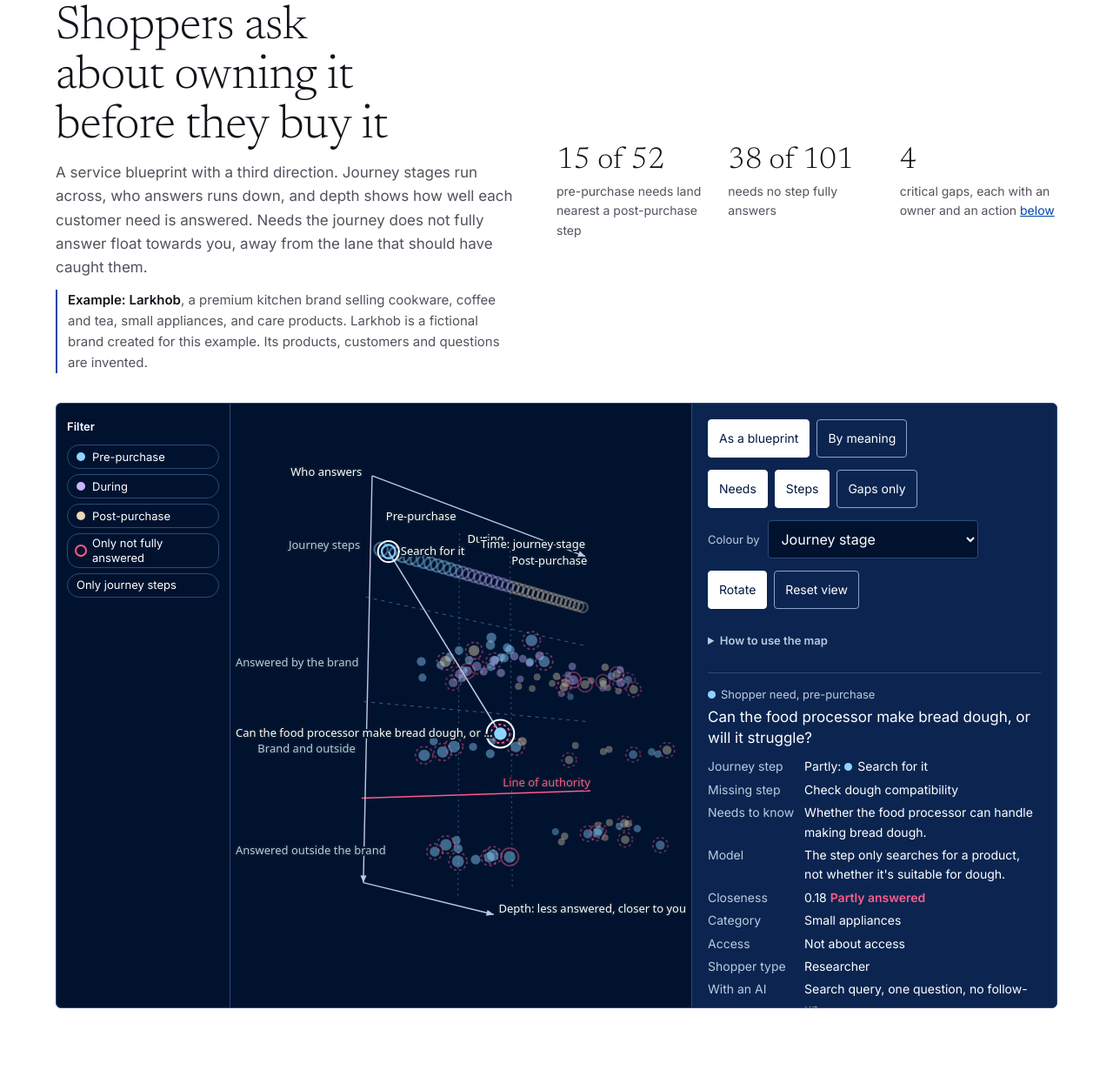
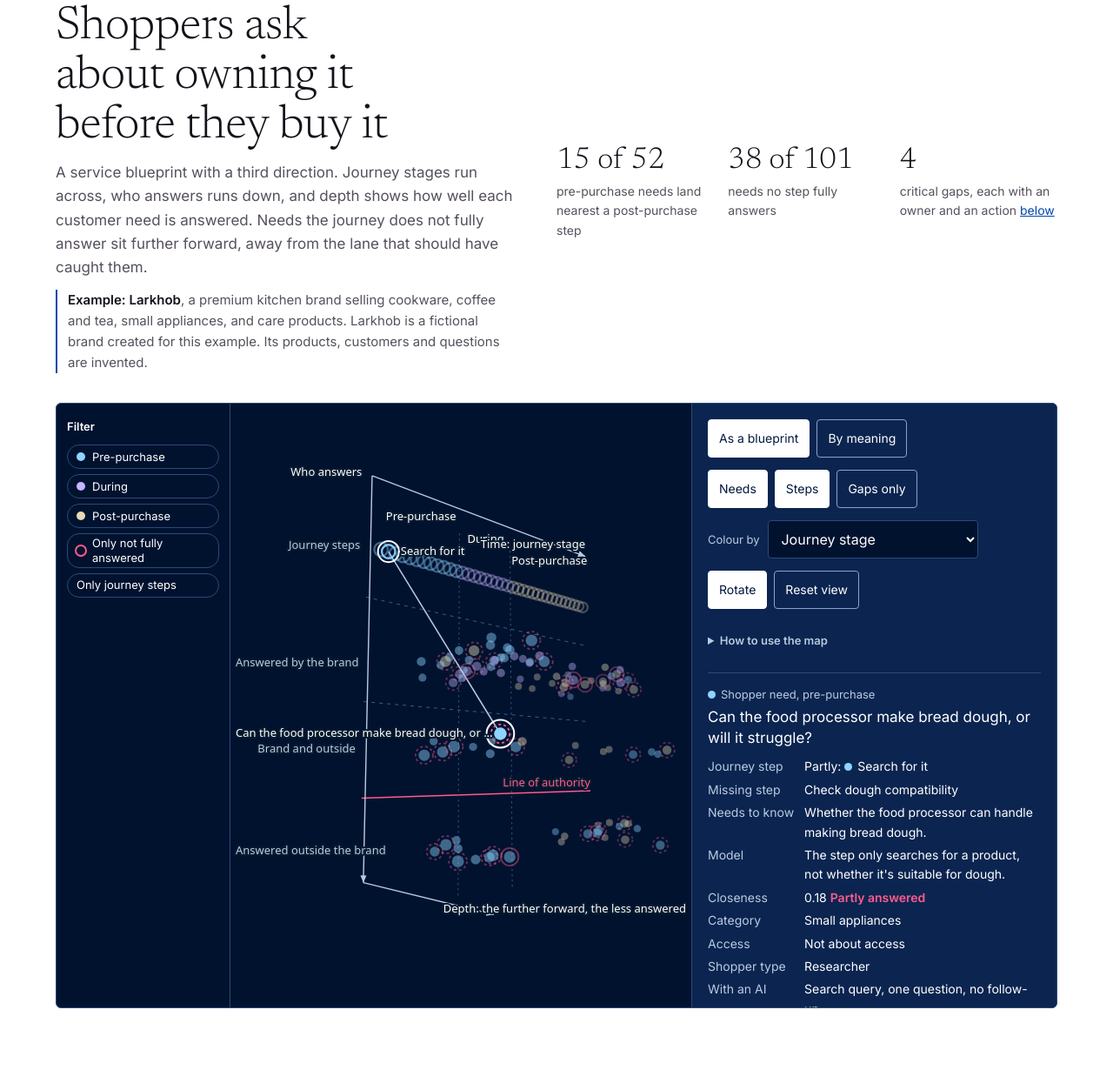
Before and after one commit to AlessandroZulberti/intent-map, a plain HTML site: page index.html in a window 1280 px wide. Shown: the part 48-1301 px from the top of the page at 87% size. Drawn offline with Linux system fonts and the light colour scheme.

Commit message:
Depth wording without "you"

```diff
--- a/index.html
+++ b/index.html
@@ -190,7 +190,7 @@ details.acc.mini>summary::before{border-color:var(--pre)}
   <div class="top">
    <div>
     <h1 id="t">Shoppers ask about owning it before they buy it</h1>
-    <p class="lede">A service blueprint with a third direction. Journey stages run across, who answers runs down, and depth shows how well each customer need is answered. Needs the journey does not fully answer float towards you, away from the lane that should have caught them.</p>
+    <p class="lede">A service blueprint with a third direction. Journey stages run across, who answers runs down, and depth shows how well each customer need is answered. Needs the journey does not fully answer sit further forward, away from the lane that should have caught them.</p>
     <p class="brand"><b>Example: Larkhob</b>, a premium kitchen brand selling cookware, coffee and tea, small appliances, and care products. Larkhob is a fictional brand created for this example. Its products, customers and questions are invented.</p>
    </div>
    <div class="figs" id="figs"></div>
@@ -487,7 +487,7 @@ function bpLabels(lab){
  l('Line of authority',[1.04,.52,0],'right',C.pink);
  l('Time: journey stage',[1.04,-1.16,0],'right',C.ink);
  l('Who answers',[-.8,-1.08,0],'right',C.ink);
- l('Depth: less answered, closer to you',[-.7,.95,-.9],'left',C.ink);
+ l('Depth: the further forward, the less answered',[-.7,.95,-.9],'left',C.ink);
  [['Journey steps',-.72],['Answered by the brand',-.12],['Brand and outside',.3],['Answered outside the brand',.78]].forEach(([n,y])=>l(n,[-.8,y+.03,0],'right',C.soft));
 }
 function meanNote(lab){if(arrT>.1)return;ctx.textAlign='left';lab('By meaning: position has no axes. Distance between points is what counts.',14,22,true,C.soft)}
```
